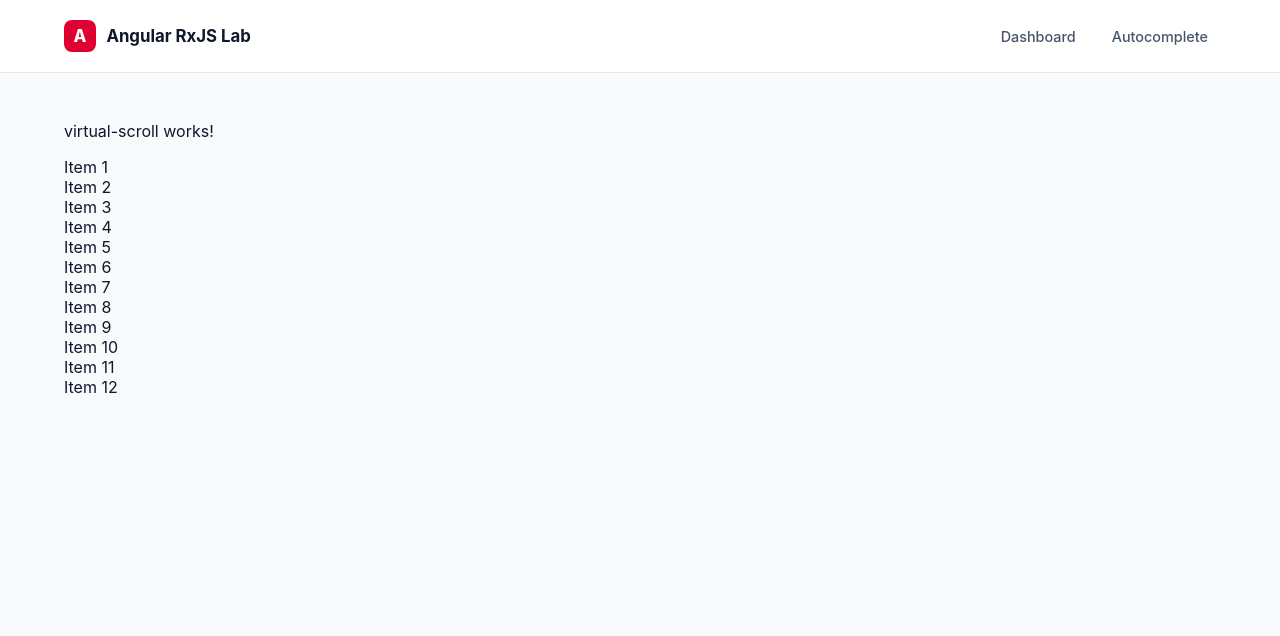
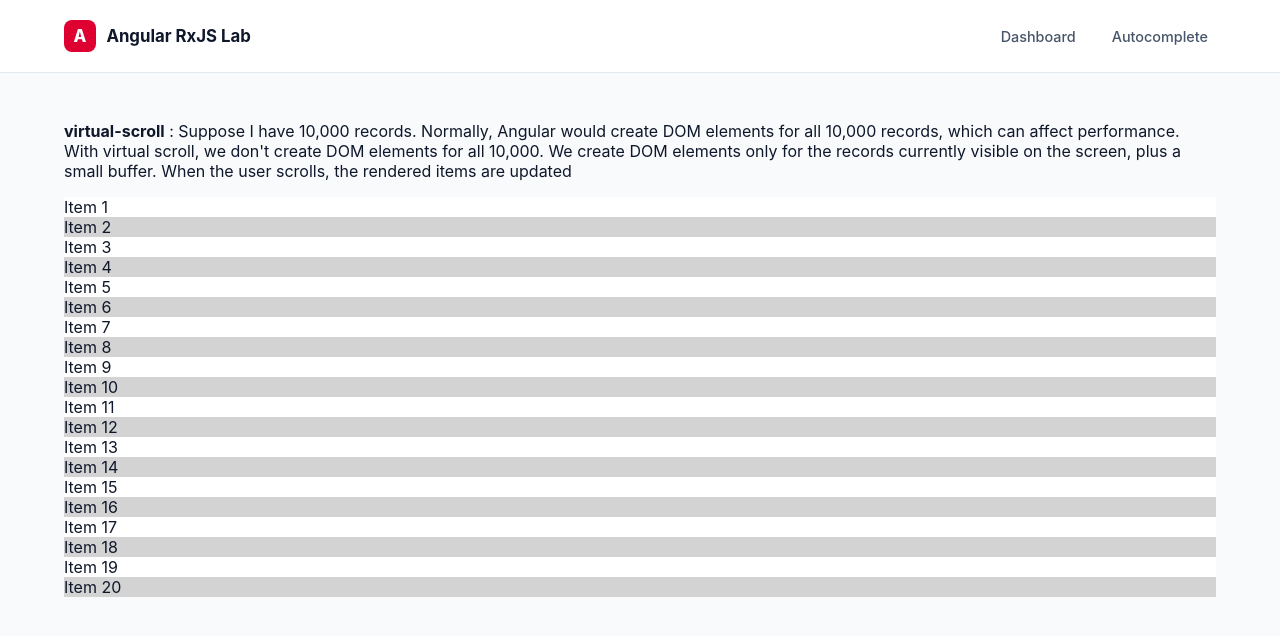
Before and after one commit to mkv-mkverma/Angular-22-machine-coding, an Angular app: page /virtual-scroll in a window 1280 px wide. Shown: the top 636 px of the page. Built offline with nearby package versions, Linux system fonts and the light colour scheme.

Commit message:
virtual scroll

```diff
--- a/src/app/components/virtual-scroll/virtual-scroll.html
+++ b/src/app/components/virtual-scroll/virtual-scroll.html
@@ -1,6 +1,14 @@
-<p>virtual-scroll works!</p>
-<cdk-virtual-scroll-viewport [itemSize]="50" style="height: 400px">
-  <div *cdkVirtualFor="let item of items; trackBy: trackById">
+<p>
+  <strong>virtual-scroll</strong> : Suppose I have 10,000 records. Normally, Angular would create
+  DOM elements for all 10,000 records, which can affect performance. With virtual scroll, we don't
+  create DOM elements for all 10,000. We create DOM elements only for the records currently visible
+  on the screen, plus a small buffer. When the user scrolls, the rendered items are updated
+</p>
+<cdk-virtual-scroll-viewport [itemSize]="30" style="background-color: aquamarine; height: 400px">
+  <div
+    *cdkVirtualFor="let item of items; let i = index; trackBy: trackById"
+    [ngClass]="i % 2 === 0 ? 'row-even' : 'row-odd'"
+  >
     {{ item.name }}
   </div>
 </cdk-virtual-scroll-viewport>
--- a/src/app/components/virtual-scroll/virtual-scroll.scss
+++ b/src/app/components/virtual-scroll/virtual-scroll.scss
@@ -0,0 +1,7 @@
+.row-odd {
+  background-color: #d3d3d3;
+}
+
+.row-even {
+  background-color: #ffffff;
+}
--- a/src/app/components/virtual-scroll/virtual-scroll.ts
+++ b/src/app/components/virtual-scroll/virtual-scroll.ts
@@ -5,6 +5,7 @@ import {
 } from '@angular/cdk/scrolling';
 import { Component } from '@angular/core';
 import { VIRTUAL_SCROLL_ITEMS } from './virtual-scroll.constant';
+import { NgClass } from '@angular/common';
 // npm install @angular/cdk
 export interface Item {
   id: number;
@@ -13,7 +14,7 @@ export interface Item {
 
 @Component({
   selector: 'app-virtual-scroll',
-  imports: [CdkVirtualScrollViewport, CdkVirtualForOf, CdkFixedSizeVirtualScroll],
+  imports: [CdkVirtualScrollViewport, CdkVirtualForOf, CdkFixedSizeVirtualScroll, NgClass],
   templateUrl: './virtual-scroll.html',
   styleUrl: './virtual-scroll.scss',
 })
```
